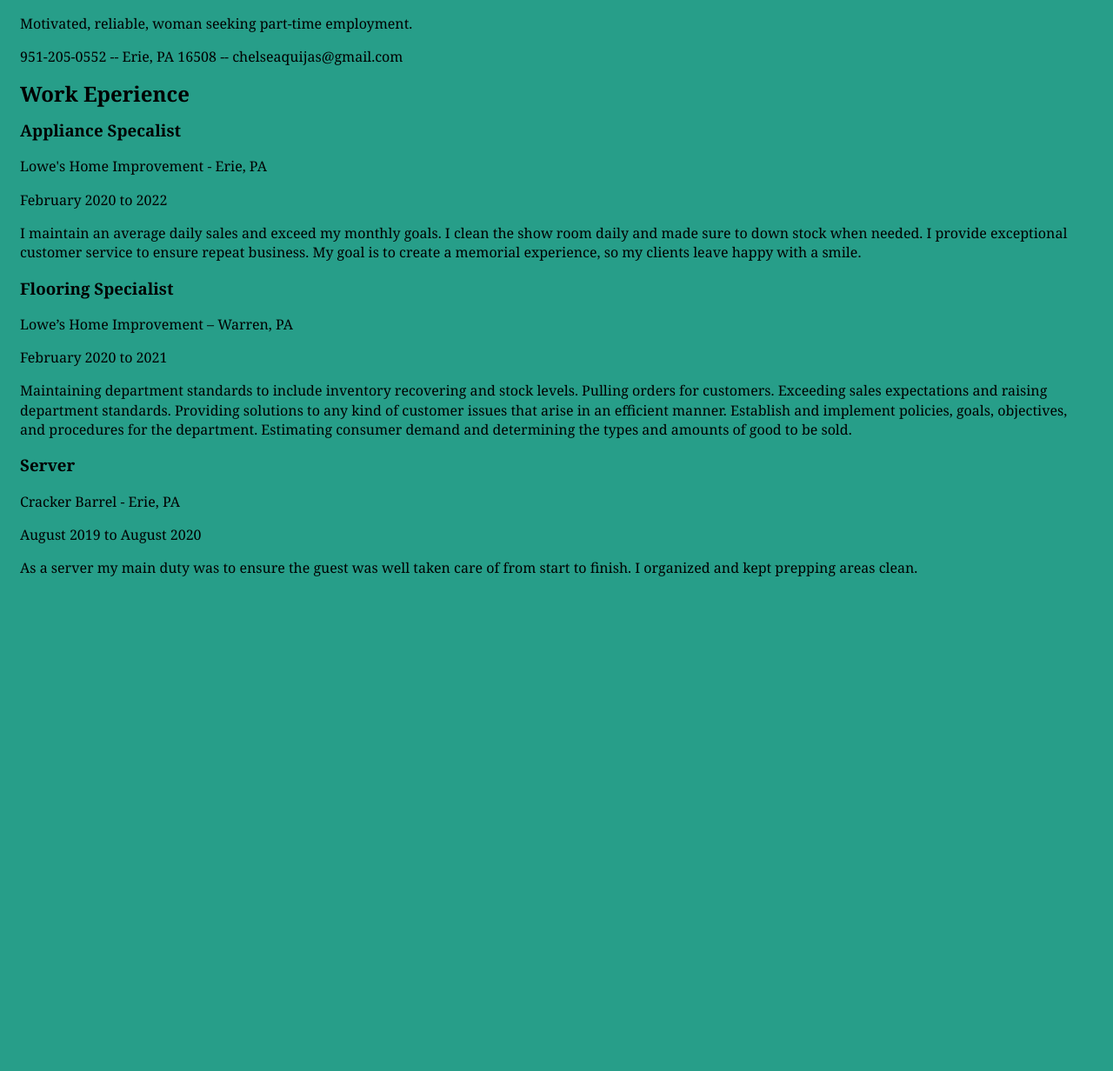
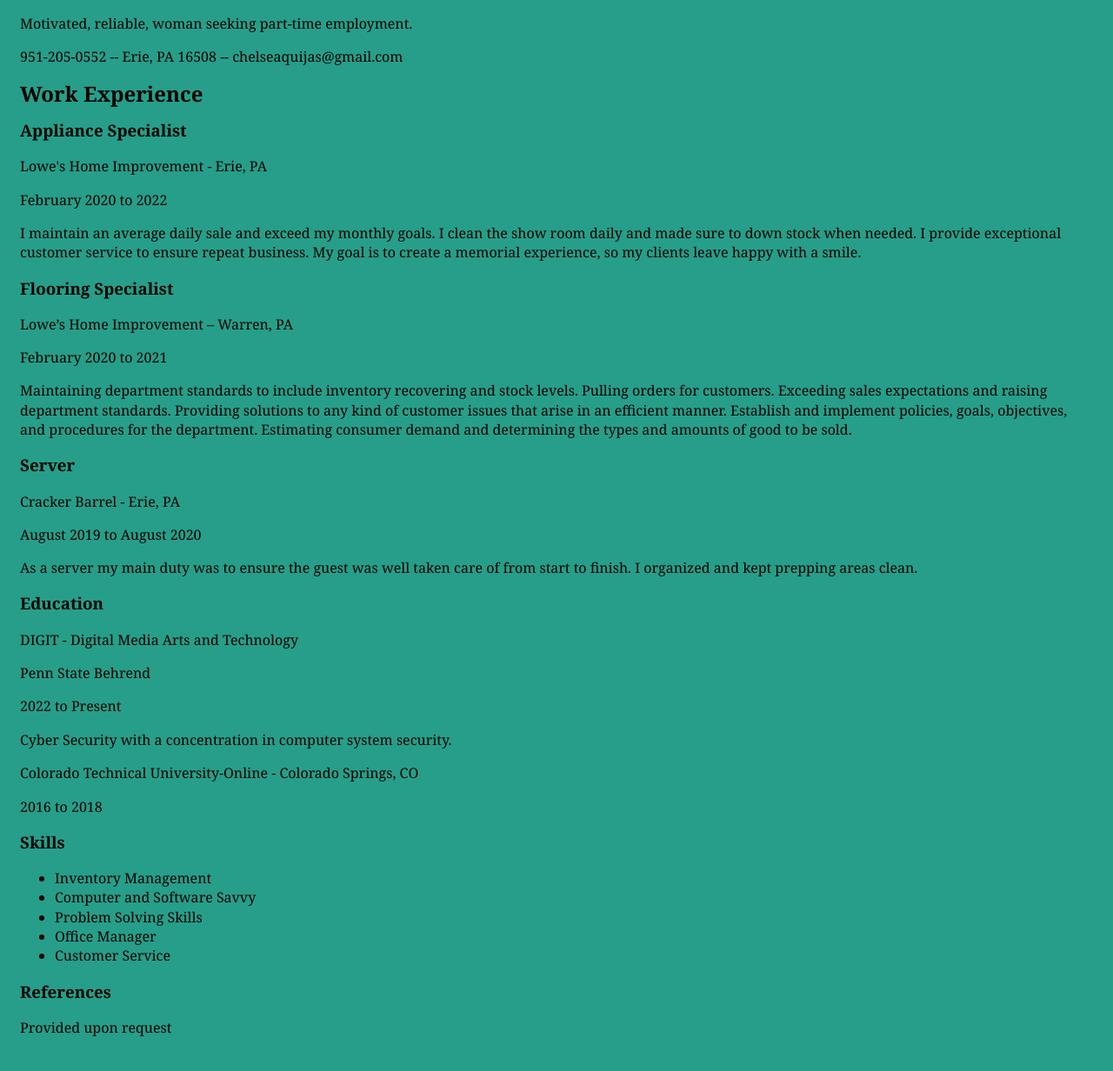
Before and after one commit to ceq5032/portfolio, a plain HTML site: page docs/resume.html in a window 1280 px wide. Shown: the part 137-1369 px from the top of the page at 87% size. Before the commit the page ends 841 px from the top, so only its background shows below. Drawn offline with Linux system fonts and the light colour scheme.

Commit message:
update on resume

```diff
--- a/docs/resume.html
+++ b/docs/resume.html
@@ -6,38 +6,58 @@
             body {
                 background: #279E89;
                 font-family: Georgia, serif;
-                 padding:15px;
-                line-height:1.4em }
-
-
-
-
-
-            </style>
+                padding: 15px;
+                line-height: 1.4em}</style>
     </head>
     <body>
         <nav>
             <a href="aboutme.html"> About Me |</a>
             <a href="gallery.html"> Gallery | </a>
             <a href="resume.html"> Resume |</a>
-            <a href="Reflection.html"> reflection </a>
+            <a href="reflection.html"> Reflection </a>
         </nav>
         <h1>Resume</h1>
         <h2> Chelsea Quijas</h2>
         <p> Motivated, reliable, woman seeking part-time employment. </p>
         <p>951-205-0552 -- Erie, PA 16508 -- chelseaquijas@gmail.com </p>
-        <h2> Work Eperience </h2>
-        <h3> Appliance Specalist </h3>
+        <h2> Work Experience </h2>
+        <h3> Appliance Specialist </h3>
         <p> Lowe's Home Improvement - Erie, PA</p>
         <p>February 2020 to 2022</p>
-        <p>I maintain an average daily sales and exceed my monthly goals. I clean the show room daily and made sure to down stock when needed. I provide exceptional customer service to ensure repeat business. My goal is to create a memorial experience, so my clients leave happy with a smile.</p>
+        <p>I maintain an average daily sale and exceed my monthly goals. I clean the show room
+            daily and made sure to down stock when needed. I provide exceptional customer service to
+            ensure repeat business. My goal is to create a memorial experience, so my clients leave
+            happy with a smile.</p>
         <h3> Flooring Specialist </h3>
         <p>Lowe’s Home Improvement – Warren, PA</p>
         <p>February 2020 to 2021</p>
-        <p>Maintaining department standards to include inventory recovering and stock levels. Pulling orders for customers. Exceeding sales expectations and raising department standards. Providing solutions to any kind of customer issues that arise in an efficient manner. Establish and implement policies, goals, objectives, and procedures for the department. Estimating consumer demand and determining the types and amounts of good to be sold. </p>
+        <p>Maintaining department standards to include inventory recovering and stock levels.
+            Pulling orders for customers. Exceeding sales expectations and raising department
+            standards. Providing solutions to any kind of customer issues that arise in an efficient
+            manner. Establish and implement policies, goals, objectives, and procedures for the
+            department. Estimating consumer demand and determining the types and amounts of good to
+            be sold. </p>
         <h3> Server </h3>
         <p>Cracker Barrel - Erie, PA </p>
         <p>August 2019 to August 2020</p>
-        <p> As a server my main duty was to ensure the guest was well taken care of from start to finish. I organized and kept prepping areas clean. </p>
+        <p> As a server my main duty was to ensure the guest was well taken care of from start to
+            finish. I organized and kept prepping areas clean. </p>
+        <h3>Education</h3>
+        <p> DIGIT - Digital Media Arts and Technology </p>
+        <p> Penn State Behrend </p>
+        <p> 2022 to Present </p>
+        <p> Cyber Security with a concentration in computer system security. </p>
+        <p> Colorado Technical University-Online - Colorado Springs, CO </p>
+        <p>2016 to 2018 </p>
+        <h3> Skills </h3>
+        <ul>
+            <li> Inventory Management </li>
+            <li> Computer and Software Savvy</li>
+            <li> Problem Solving Skills</li>
+            <li> Office Manager </li>
+            <li> Customer Service </li>
+        </ul>
+        <h3> References </h3>
+        <p> Provided upon request</p>
     </body>
 </html>
```
Also changed, not shown: docs/aboutme.html (+1 -1 lines), docs/gallery.html (+1 -1 lines), docs/reflection.html (+1 -1 lines).
